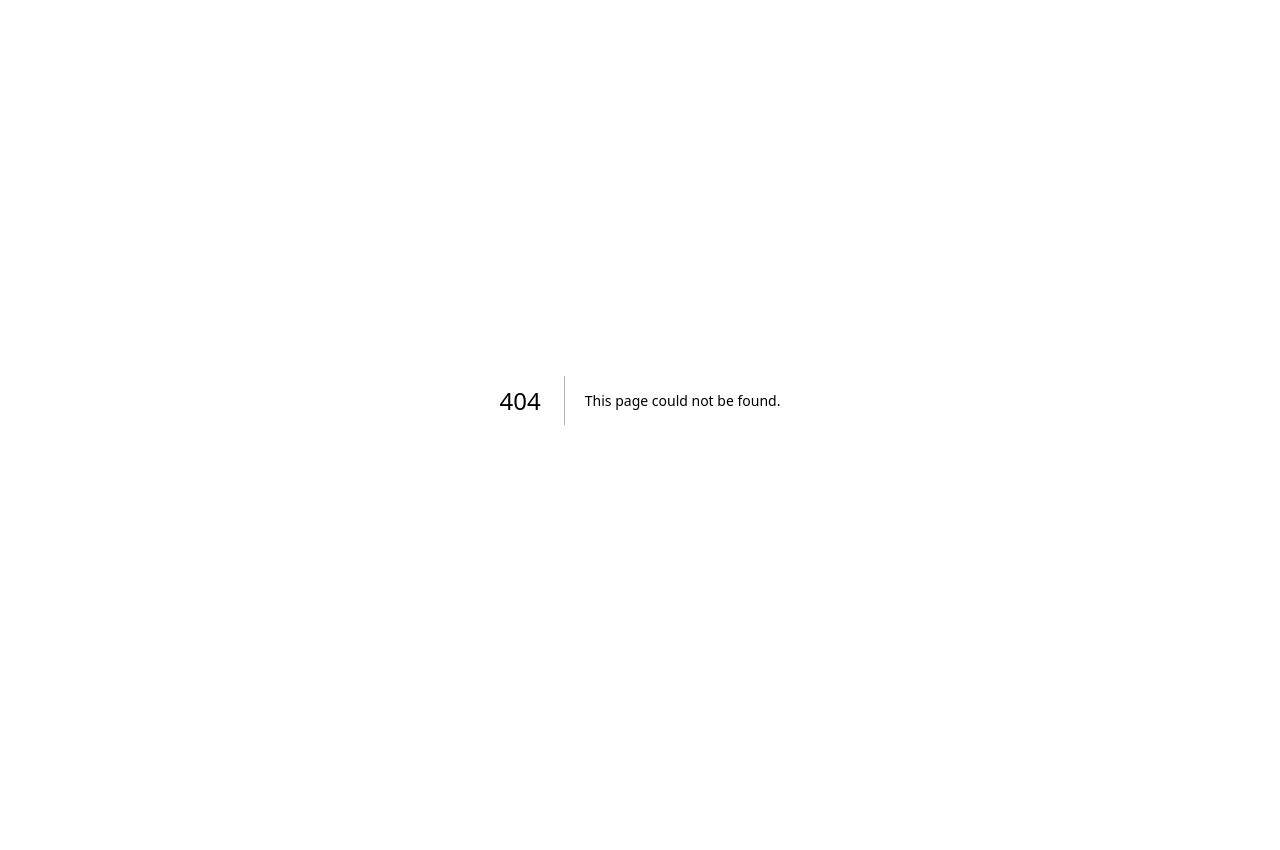
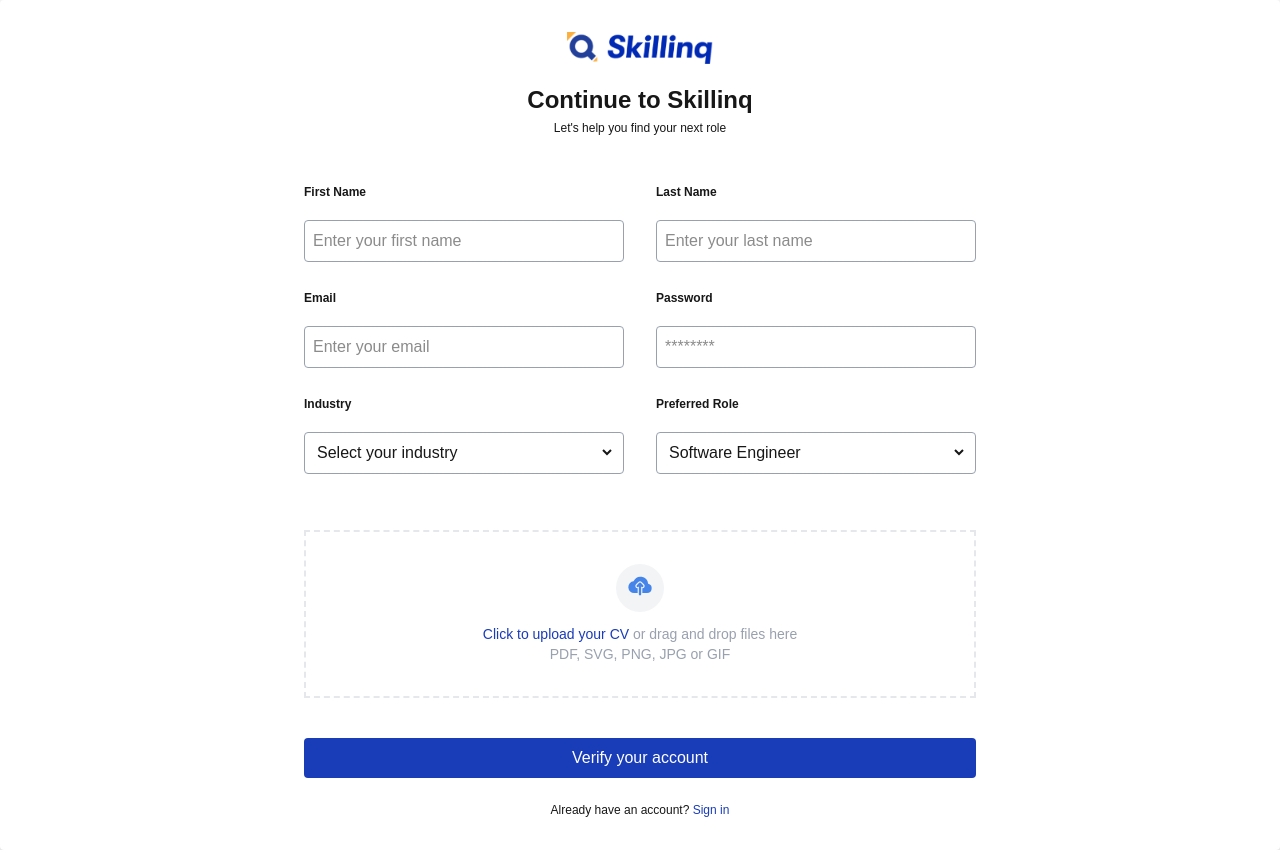
Before and after one commit to oghenevwede/Skillinq--Mainapp, a Next.js app: page /register/continue-registration in a window 1280 px wide. Before the commit this address had no page. Before the commit the page ends 800 px from the top, so only its background shows below. Built offline with nearby package versions, Linux system fonts and the light colour scheme.

Commit message:
fix: updated UI for user login and register pages

```diff
--- a/src/app/(auth)/login/page.tsx
+++ b/src/app/(auth)/login/page.tsx
@@ -58,7 +58,7 @@
         </button>
 
       <div className="align-center mt-4 flex justify-center">
-        <span className="text-xs font-normal mx-3">Don't have an account? <a href="/register" className="text-blue-800 hover:underline">Sign up</a></span>
+        <span className="text-xs font-normal mx-3">Don't have an account? <a href="/register/admin" className="text-blue-800 hover:underline">Sign up</a></span>
       </div>
 
       </form>
--- a/src/app/(auth)/register/admin/page.tsx
+++ b/src/app/(auth)/register/(signup)/page.tsx
@@ -1,13 +1,15 @@
 "use client";
 
 import React, { useState } from "react";
+import ApplicantRegisterPage from "../continue-registration/page";
 
-export default function RegisterPage() {
+export default function AdminRegisterPage() {
   const [email, setEmail] = useState("");
   const [password, setPassword] = useState("");
   const [error, setError] = useState("");
 
   const handleSubmit = async (e: React.FormEvent) => {
+    <ApplicantRegisterPage />
     e.preventDefault();
     setError("");
     try {
@@ -25,8 +27,8 @@
 
   return (
     <div className="flex items-center justify-center min-h-screen bg-gray-100">
-      <form onSubmit={handleSubmit} className="flex-col bg-white p-8 max-w-sm rounded shadow-md">
-
+      <form onSubmit={handleSubmit} className="flex flex-col items-center justify-center bg-white w-2xl p-8 rounded shadow-md">
+      <div className="my-8">
       <div className="flex items-center justify-between mx-10 mb-5">
         <img src="/skillinq_logo.png" alt="Logo" className="h-8" />
       </div>
@@ -39,7 +41,7 @@
         <input
           type="email"
           placeholder="Enter your email"
-          className="mb-4 w-full max-w-xs p-2 border rounded"
+          className="mb-4 w-full max-w-xs p-2 border border-gray-400 rounded"
           value={email}
           onChange={e => setEmail(e.target.value)}
           required
@@ -48,7 +50,7 @@
         <input
           type="password"
           placeholder="********"
-          className="mb-4 w-full max-w-xs p-2 border rounded"
+          className="mb-4 w-full max-w-xs p-2 border border-gray-400 rounded"
           value={password}
           onChange={e => setPassword(e.target.value)}
           required
@@ -60,7 +62,7 @@
       <div className="align-center mt-4 flex justify-center">
         <span className="text-xs font-normal mx-3">Already have an account? <a href="/login" className="text-blue-800 hover:underline">Sign in</a></span>
       </div>
-
+      </div>
       </form>
     </div>
   );
--- /dev/null
+++ b/src/app/(auth)/register/continue-registration/page.tsx
@@ -0,0 +1,136 @@
+"use client";
+
+import React, { useState } from "react";
+
+export default function ApplicantRegisterPage() {
+    const [firstName, setFirstName] = useState("");
+    const [lastName, setLastName] = useState("");
+    const [email, setEmail] = useState("");
+    const [password, setPassword] = useState("");
+    const [industry, setIndustry] = useState("")
+    const [preferredRole, setPreferredRole] = useState("")
+    const [error, setError] = useState("");
+
+    const handleSubmit = async (e: React.FormEvent) => {
+        e.preventDefault();
+        setError("");
+        try {
+            const res = await fetch("https://your-backend-api.com/login", {
+                method: "POST",
+                headers: { "Content-Type": "application/json" },
+                body: JSON.stringify({ email, password }),
+            });
+            if (!res.ok) throw new Error("Login failed");
+            // Handle successful login (e.g., save token, redirect)
+        } catch (err) {
+            setError("Invalid credentials");
+        }
+    };
+
+    return (
+    <div className="flex items-center justify-center min-h-screen bg-gray-100">
+        <form onSubmit={handleSubmit} className="flex flex-col items-center justify-center bg-white p-8 w-full rounded shadow-md">
+
+            <div className="flex items-center justify-between mx-10 mb-5">
+                <img src="/skillinq_logo.png" alt="Logo" className="h-8" />
+            </div>
+
+            <h2 className="text-2xl font-bold mb-1 mx-4">Continue to Skillinq</h2>
+            <span className="mb-6 text-xs font-normal mx-9">Let's help you find your next role</span>
+            {error && <div className="mb-4 text-red-500">{error}</div>}
+
+            <div className="flex flex-row items-center justify-center gap-8 w-2xl">
+                <div className="flex flex-col mb-2 gap-3 w-full">
+                    <label htmlFor="firstName" className="mb-2 mt-6 block font-semibold text-xs">First Name</label>
+                    <input
+                    type="text"
+                    placeholder="Enter your first name"
+                    className="mb-4 w-full max-w-xs p-2 border border-gray-400 rounded"
+                    value={firstName}
+                    onChange={e => setFirstName(e.target.value)}
+                    required
+                    />
+                    <label htmlFor="email" className="mb-2 block font-semibold text-xs">Email</label>
+                    <input
+                    type="email"
+                    placeholder="Enter your email"
+                    className="mb-4 w-full max-w-xs p-2 border border-gray-400  rounded"
+                    value={email}
+                    onChange={e => setEmail(e.target.value)}
+                    required
+                    />
+                    <label htmlFor="industry" className="mb-2 block font-semibold text-xs">Industry</label>
+                    <div className="mb-2 w-full max-w-xs p-2 border border-gray-400 rounded">
+                        <select
+                                id="industry"
+                                className="w-full border-none outline-none"
+                                value={industry}
+                                onChange={e => setIndustry(e.target.value)}
+                            >
+                                <option className="text-gray-200" value="">Select your industry</option>
+                                <option value="tech">Technology</option>
+                                <option value="finance">Finance</option>
+                            <option value="health">Healthcare</option>
+                            <option value="education">Education</option>
+                        </select>
+                    </div>
+                </div>
+
+                <div className="flex flex-col gap-3 w-full">
+                    <label htmlFor="lastName" className="mb-2 mt-6 block font-semibold text-xs">Last Name</label>
+                    <input
+                    type="text"
+                    placeholder="Enter your last name"
+                    className="mb-4 w-full max-w-xs p-2 border border-gray-400 rounded"
+                    value={lastName}
+                    onChange={e => setLastName(e.target.value)}
+                    required
+                    />
+                    <label htmlFor="password" className="mb-2 block font-semibold text-xs">Password</label>
+                    <input
+                    type="password"
+                    placeholder="********"
+                    className="mb-4 w-full max-w-xs p-2 border border-gray-400 rounded"
+                    value={password}
+                    onChange={e => setPassword(e.target.value)}
+                    required
+                    />
+                    <label htmlFor="preferredRole" className="mb-2 block font-semibold text-xs">Preferred Role</label>
+                    <div className="mb-4 w-full max-w-xs p-2 border border-gray-400 rounded">
+                        <select
+                        className="w-full border-none outline-none"
+                        id="preferredRole"
+                        value={preferredRole}
+                        onChange={e => setPreferredRole(e.target.value)}
+                        required>
+                            <option>Software Engineer</option>
+                            <option>Data Engineer</option>
+                            <option>Data Analyst</option>
+                            <option>UI/UX Designer</option>
+                            <option>Project Manager</option>
+                            <option>Cybersecurity Analyst</option>
+                        </select>
+                    </div>
+                </div>
+            </div>
+            <div className="flex flex-col items-center justify-center border-2 w-2xl max-h-full my-10 border-gray-200 border-dashed">
+                <div className="flex flex-col items-center justify-center my-8">
+                    <button className="mb-3 w-12 h-12 flex flex-col items-center justify-center rounded-full cursor-pointer bg-gray-100" type="button">
+                        <svg className="my-2 w-[30px] h-[30px] text-gray-800 mb-3 dark:text-white" aria-hidden="true" xmlns="http://www.w3.org/2000/svg" width="24" height="24" fill="#4584E9" viewBox="0 0 24 24">
+                          <path d="M13.383 4.076a6.5 6.5 0 0 0-6.887 3.95A5 5 0 0 0 7 18h3v-4a2 2 0 0 1-1.414-3.414l2-2a2 2 0 0 1 2.828 0l2 2A2 2 0 0 1 14 14v4h4a4 4 0 0 0 .988-7.876 6.5 6.5 0 0 0-5.605-6.048Z"/>
+                          <path d="M12.707 9.293a1 1 0 0 0-1.414 0l-2 2a1 1 0 1 0 1.414 1.414l.293-.293V19a1 1 0 1 0 2 0v-6.586l.293.293a1 1 0 0 0 1.414-1.414l-2-2Z"/>
+                        </svg>
+                    </button>
+                    <span className="text-gray-400 text-center text-sm"><a href="#" className="text-blue-800 hover:underline">Click to upload your CV</a> or drag and drop files here<br />PDF, SVG, PNG, JPG or GIF</span>
+                </div>
+            </div>
+            <div className="flex flex-col gap-6 place-items-center">
+                <button type="submit" className="w-2xl justify-center bg-blue-800 text-white py-2 rounded hover:bg-blue-700">
+                    Verify your account
+                </button>
+                <span className="text-xs font-normal mx-3">Already have an account? <a href="/login" className="text-blue-800 hover:underline">Sign in</a></span>
+            </div>
+        </form>
+    </div>
+    );
+}
--- /dev/null
+++ b/src/app/(auth)/register/verify-account/page.tsx
@@ -0,0 +1,59 @@
+"use client";
+
+import React, { useState } from "react";
+import ApplicantRegisterPage from "../continue-registration/page";
+
+export default function AdminRegisterPage() {
+  const [OTP, setOTP] = useState("");
+  const [error, setError] = useState("");
+
+  const handleSubmit = async (e: React.FormEvent) => {
+    <ApplicantRegisterPage />
+    e.preventDefault();
+    setError("");
+    try {
+      const res = await fetch("https://your-backend-api.com/login", {
+        method: "POST",
+        headers: { "Content-Type": "application/json" },
+        body: JSON.stringify({ OTP }),
+      });
+      if (!res.ok) throw new Error("Login failed");
+      // Handle successful login (e.g., save token, redirect)
+    } catch (err) {
+      setError("Invalid credentials");
+    }
+  };
+
+  return (
+    <div className="flex items-center justify-center min-h-screen bg-gray-100">
+      <form onSubmit={handleSubmit} className="flex flex-col items-center justify-center bg-white w-2xl p-8 rounded shadow-md">
+        <div className="flex flex-col my-8 max-w-full items-center justify-center">
+         <div className="flex flex-col items-center justify-center mx-10">
+            <div className="flex items-center justify-between mx-10 mb-5">
+              <img src="/skillinq_logo.png" alt="Logo" className="h-8" />
+            </div>
+
+            <h2 className="text-2xl font-bold mb-1 mx-4">Enter your OTP</h2>
+            <span className="mb-6 text-xs font-normal mx-9">Enter the OTP we sent to your email address</span>
+          </div>
+          {error && <div className="mb-4 text-red-500">{error}</div>}
+
+          <div>
+            <label htmlFor="otp" className="mb-2 mt-6 block font-normal text-xs">OTP</label>
+            <input
+              type="password"
+              placeholder="****"
+              className="mb-4 w-full max-w-xs p-2 border border-gray-400 rounded"
+              value={OTP}
+              onChange={e => setOTP(e.target.value)}
+              required
+            />
+            <button type="submit" className="w-full max-w-xs justify-center bg-blue-800 text-white py-2 rounded hover:bg-blue-700">
+             Create your account
+            </button>
+          </div>
+        </div>
+      </form>
+    </div>
+  );
+}
```
